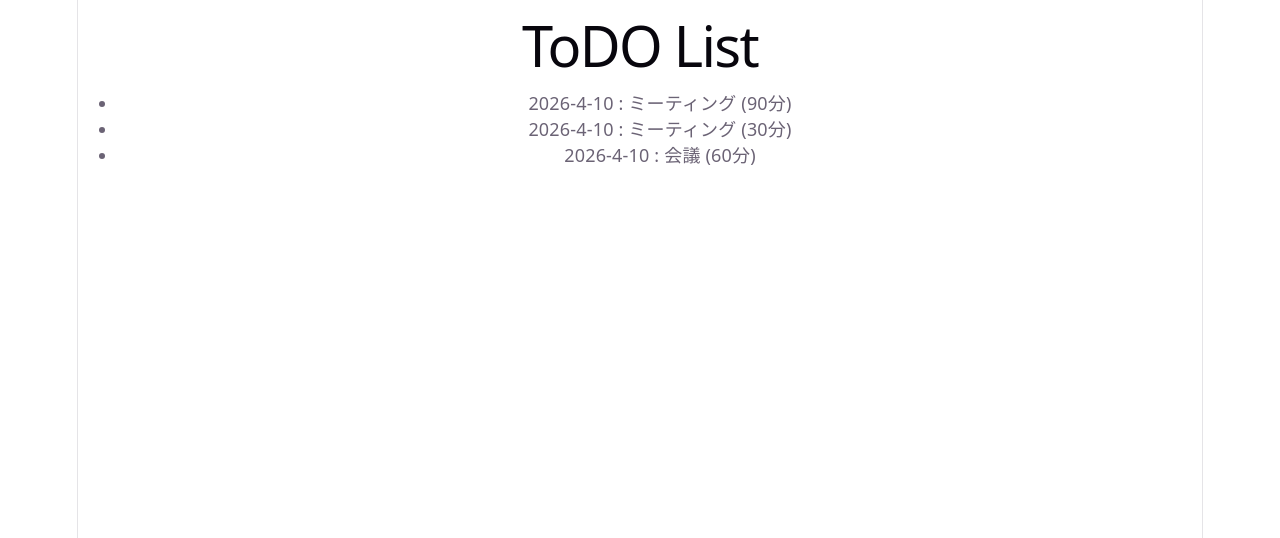
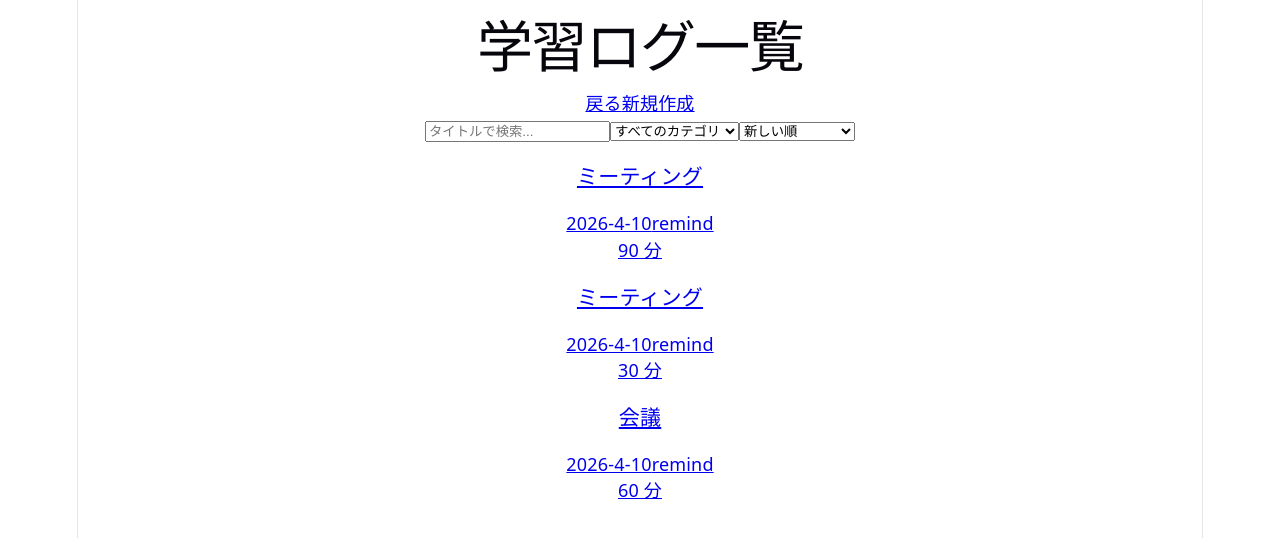
Before and after one commit to shotarokuroiwa/Learning-Log-Dashboard, a React (Vite) app: page /logs in a window 1280 px wide. Shown: the top 538 px of the page. Built offline with nearby package versions, Linux system fonts and the light colour scheme.

Commit message:
feat: LogList画面の実装(検索機能・デバウンスは切り離し)

```diff
--- /dev/null
+++ b/src/hocks/useDebounce.js
@@ -0,0 +1,17 @@
+import { useState, useEffect } from 'react'
+
+const useDebounce = (value, time) => {
+  const [debounceValue, setDebounceValue] = useState(value);
+
+  useEffect(() => {
+    const timer = setTimeout(() => {
+      setDebounceValue(value);
+    }, time)
+
+    return () => clearTimeout(timer)
+  },[value, time]);
+
+  return debounceValue;
+}
+
+export default useDebounce;
--- /dev/null
+++ b/src/hocks/useLogsFilter.js
@@ -0,0 +1,49 @@
+import { useMemo, useEffect } from 'react';
+import { useSearchParams } from 'react-router-dom';
+import  useDebounce from './useDebounce';
+
+const useLogsFilter = (logs, inputValue) => {
+  const [searchParams, setSearchParams] = useSearchParams();
+  const debouncedSearch = useDebounce(inputValue, 500);
+
+  // URLパラメータを更新する内部関数
+  const updateParams = (key, value) => {
+    const newParams = new URLSearchParams(searchParams);
+    if (!value || value === 'all') {
+      newParams.delete(key);
+    } else {
+      newParams.set(key, value);
+    }
+    setSearchParams(newParams, { replace: true });
+  };
+
+  useEffect(() => {
+    updateParams('search', debouncedSearch);
+  }, [debouncedSearch]);
+
+  // フィルタリングとソート
+  const filteredLogs = useMemo(() => {
+    const search = searchParams.get('search') || "";
+    const category = searchParams.get('category') || 'all';
+    const sort = searchParams.get('sort') || 'newest';
+
+    let result = logs.filter(log => {
+      const matchSearch = log.title.toLowerCase().includes(search.toLowerCase());
+      const matchCategory = category === 'all' || log.category === category;
+      return matchSearch && matchCategory;
+    });
+
+    result.sort((a, b) => {
+      if (sort === 'newest') return new Date(b.date) - new Date(a.date);
+      if (sort === 'oldest') return new Date(a.date) - new Date(b.date);
+      if (sort === 'longest') return b.minutes - a.minutes;
+      return 0;
+    });
+
+    return result;
+  }, [logs, searchParams]);
+
+  return { filteredLogs, updateParams, searchParams };
+};
+
+export default useLogsFilter;
--- a/src/pages/LogsListPage.jsx
+++ b/src/pages/LogsListPage.jsx
@@ -1,14 +1,66 @@
+import { useState } from 'react'
+import { Link, useSearchParams } from 'react-router-dom'
+import useLogsFilter from '../hocks/useLogsFilter';
+
 function LogsListPage({ logs }) {
+  const [searchParams] = useSearchParams();
+  const query = searchParams.get('search') || "";
+  const [inputValue, setInputValue] = useState(query);
+
+  const { filteredLogs, updateParams } = useLogsFilter(logs, inputValue);
+
   return (
-    <div>
-      <h1>ToDO List</h1>
-      <ul>
-        {logs.map(log => (
-          <li key={log.id}>
-            {log.date} : {log.title} ({log.minutes}分)
-          </li>
-        ))}
-      </ul>
+    <div className="logs-container">
+      <h1>学習ログ一覧</h1>
+      <Link to="/">戻る</Link>
+      <Link to="/logs/new">新規作成</Link>
+
+      <div className="filter-controls">
+        <input
+          type="text"
+          placeholder="タイトルで検索..."
+          value={inputValue}
+          onChange={(e) => setInputValue(e.target.value)}
+        />
+
+        <select
+          value={searchParams.get('category') || 'all'}
+          onChange={(e) => updateParams('category', e.target.value)}
+        >
+          <option value="all">すべてのカテゴリ</option>
+          <option value="tech">技術学習</option>
+          <option value="remind">リマインド</option>
+          <option value="meeting">ミーティング</option>
+        </select>
+
+        <select
+          value={searchParams.get('sort') || 'newest'}
+          onChange={(e) => updateParams('sort', e.target.value)}
+        >
+          <option value="newest">新しい順</option>
+          <option value="oldest">古い順</option>
+          <option value="longest">時間（長い順）</option>
+        </select>
+      </div>
+
+      <div className="logs-list">
+        {filteredLogs.length > 0 ? (
+          filteredLogs.map(log => (
+            <div key={log.id} className="log-item-card">
+              <Link to={`/logs/${log.id}`}>
+                <div className="log-header">
+                <h3>{log.title}</h3>
+                  <span>{log.date}</span>
+                  <span className={`tag ${log.category}`}>{log.category}</span>
+                </div>
+                <p>{log.minutes} 分</p>
+              </Link>
+            </div>
+          ))
+        ) : (
+          <p>該当するログが見つかりませんでした。</p>
+        )}
+      </div>
     </div>
   );
 }
```
